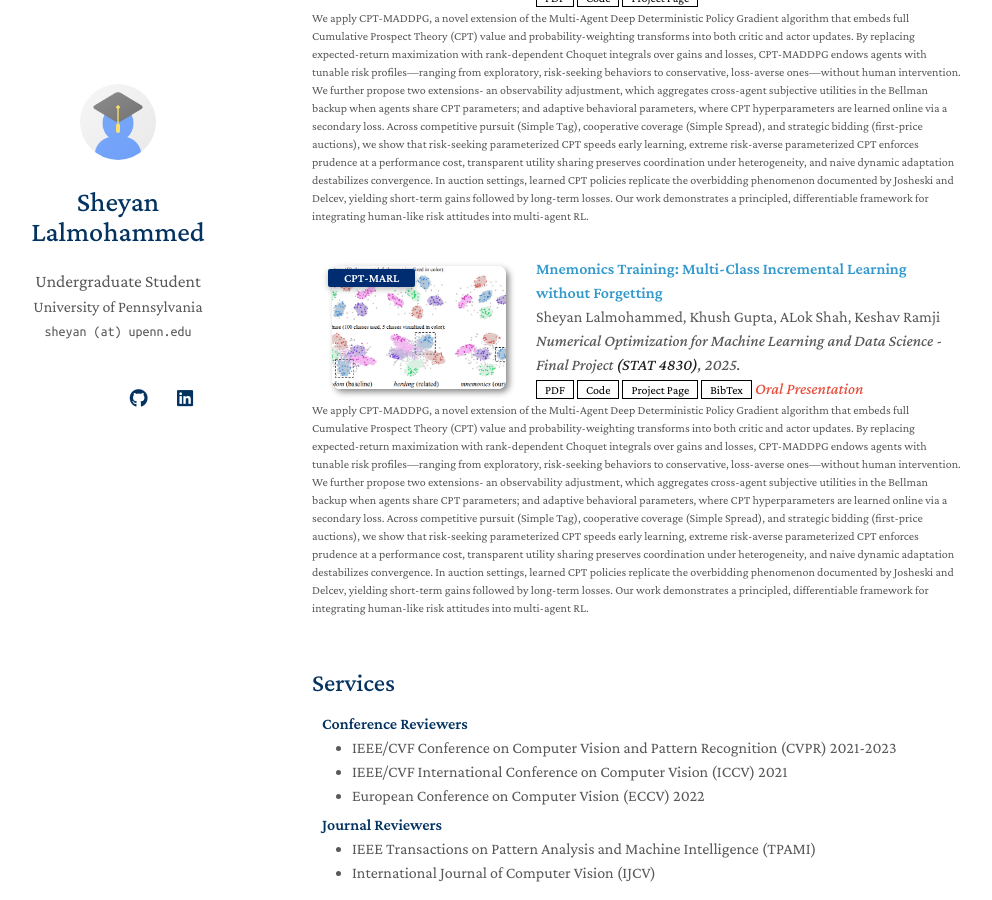
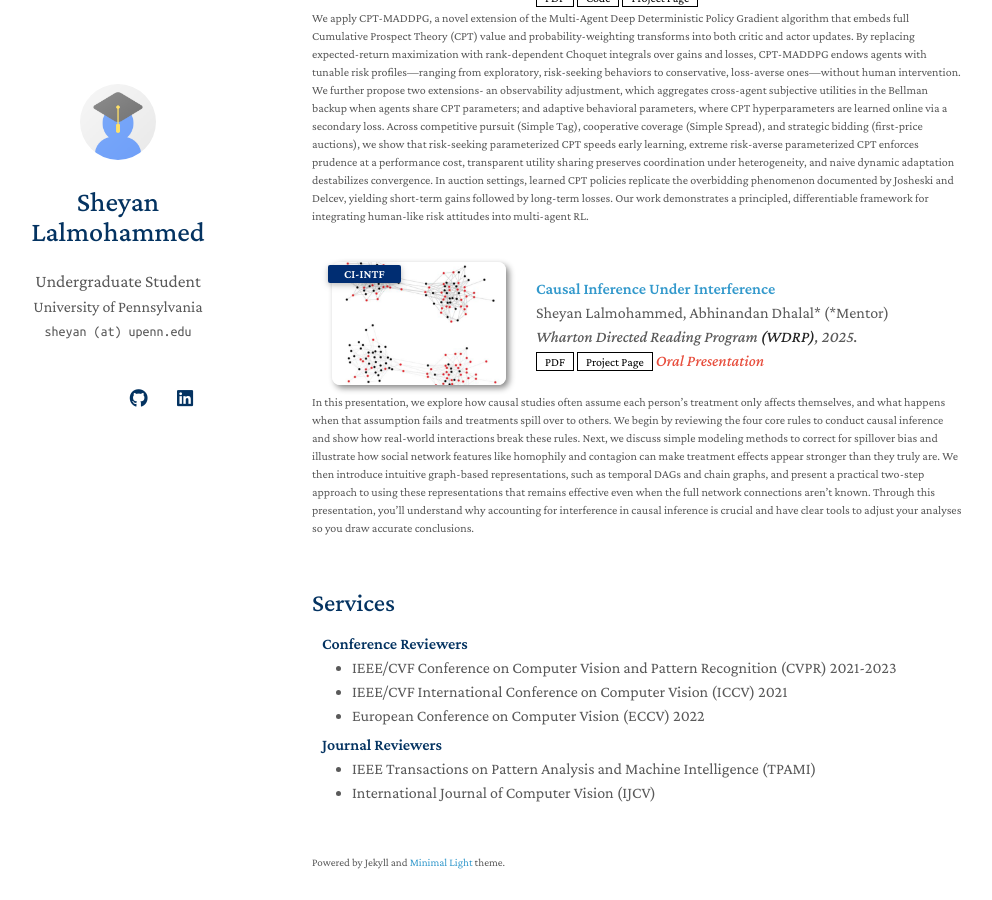
Before and after one commit to sheyanlalmohammed1/sheyanlalmohammed1.github.io, a Jekyll site: the page built from index.md, in a window 1280 px wide and 900 px high, scrolled down 1181 px. Shown: the whole window, without its empty margins (158-1150 px from the left). Built offline with Jekyll 4.4.1, drawn with Linux system fonts in a browser that asks for light colours; a style sheet for code colours, icons or effects is not loaded; our own code applies the rules of GitHub Pages for plain Markdown files.

Commit message:
Update publications.yml

```diff
--- a/_data/publications.yml
+++ b/_data/publications.yml
@@ -10,7 +10,7 @@ main:
     page: https://repository.upenn.edu/exhibits/orgunit/wharton_research_scholars
     image: assets/img/BN-DBN BNPL.png
 
-  - title: Modeling Human Behavior Without Humans – Bringing Prospect Theory to Multi-Agent Reinforcement Learning
+  - title: "Modeling Human Behavior Without Humans – Bringing Prospect Theory to Multi-Agent Reinforcement Learning"
     authors: Sheyan Lalmohammed, Khush Gupta, ALok Shah, Keshav Ramji, Damek Davis* (*Advisor)
     conference_short: CPT-MARL
     conference: Numerical Optimization for Machine Learning and Data Science - Final Project <strong>(STAT 4830)</strong>, 2025.
@@ -20,14 +20,12 @@ main:
     page: https://github.com/sheyanlalmohammed1/STAT-4830-CPT-MARL-project
     image: assets/img/CPT-MARL.png
 
-  - title: "Mnemonics Training: Multi-Class Incremental Learning without Forgetting"
-    authors: Sheyan Lalmohammed, Khush Gupta, ALok Shah, Keshav Ramji
-    conference_short: CPT-MARL
-    conference: Numerical Optimization for Machine Learning and Data Science - Final Project <strong>(STAT 4830)</strong>, 2025.
-    abstract: We apply CPT-MADDPG, a novel extension of the Multi-Agent Deep Deterministic Policy Gradient algorithm that embeds full Cumulative Prospect Theory (CPT) value and probability-weighting transforms into both critic and actor updates. By replacing expected-return maximization with rank-dependent Choquet integrals over gains and losses, CPT-MADDPG endows agents with tunable risk profiles—ranging from exploratory, risk-seeking behaviors to conservative, loss-averse ones—without human intervention. We further propose two extensions- an observability adjustment, which aggregates cross-agent subjective utilities in the Bellman backup when agents share CPT parameters; and adaptive behavioral parameters, where CPT hyperparameters are learned online via a secondary loss. Across competitive pursuit (Simple Tag), cooperative coverage (Simple Spread), and strategic bidding (first-price auctions), we show that risk-seeking parameterized CPT speeds early learning, extreme risk-averse parameterized CPT enforces prudence at a performance cost, transparent utility sharing preserves coordination under heterogeneity, and naive dynamic adaptation destabilizes convergence. In auction settings, learned CPT policies replicate the overbidding phenomenon documented by Josheski and Delcev, yielding short-term gains followed by long-term losses. Our work demonstrates a principled, differentiable framework for integrating human-like risk attitudes into multi-agent RL.
-    pdf: assets/files/CPT-MARL.pdf
-    code: https://github.com/sheyanlalmohammed1/STAT-4830-CPT-MARL-project
-    page: https://class-il.mpi-inf.mpg.de/mnemonics/
-    bibtex: https://class-il.mpi-inf.mpg.de/mnemonics/
+  - title: Causal Inference Under Interference
+    authors: Sheyan Lalmohammed, Abhinandan Dhalal* (*Mentor)
+    conference_short: CI-INTF
+    conference: Wharton Directed Reading Program <strong>(WDRP)</strong>, 2025.
+    abstract: In this presentation, we explore how causal studies often assume each person’s treatment only affects themselves, and what happens when that assumption fails and treatments spill over to others. We begin by reviewing the four core rules to conduct causal inference and show how real-world interactions break these rules. Next, we discuss simple modeling methods to correct for spillover bias and illustrate how social network features like homophily and contagion can make treatment effects appear stronger than they truly are. We then introduce intuitive graph‑based representations, such as temporal DAGs and chain graphs, and present a practical two‑step approach to using these representations that remains effective even when the full network connections aren’t known. Through this presentation, you’ll understand why accounting for interference in causal inference is crucial and have clear tools to adjust your analyses so you draw accurate conclusions.
+    pdf: assets/files/WDRP_Final_Presentation_Sheyan.pdf
+    page: https://sites.google.com/view/wharton-drp/previous/spring-2025?authuser=0
     notes: Oral Presentation
-    image: ./assets/img/teaser_example.png
+    image: assets/img/CI-INTF.png
```
